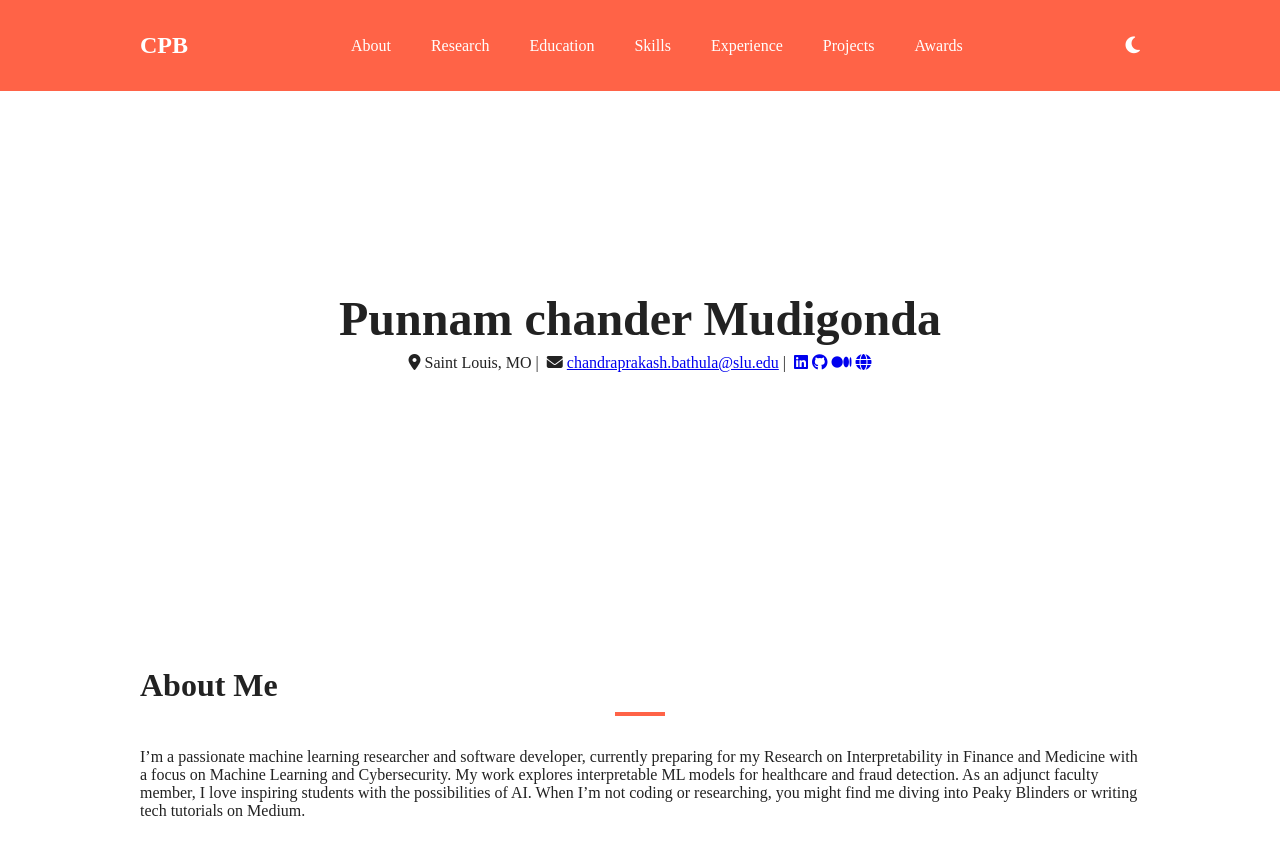
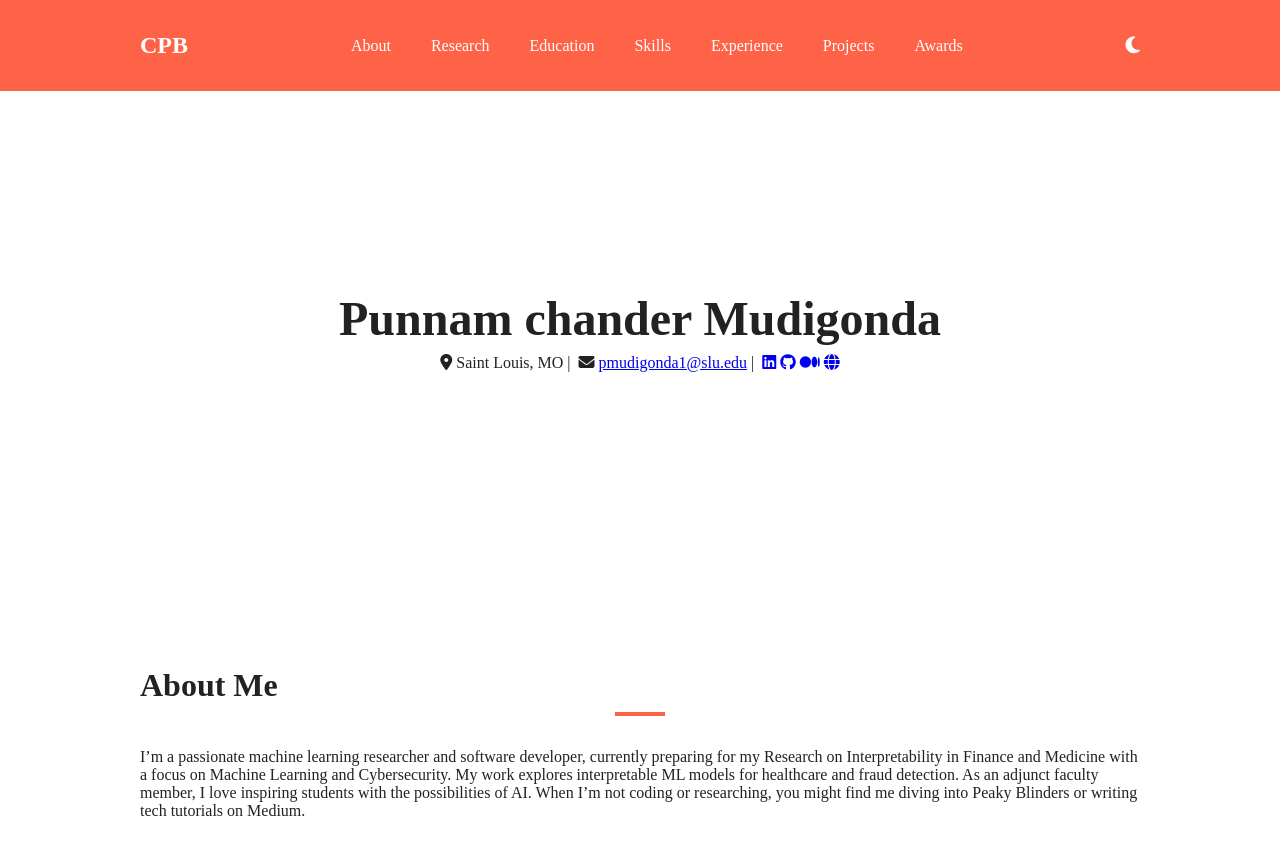
Before and after one commit to Punnam490/Punnam-Resume, a plain HTML site: page index.html in a window 1280 px wide. Shown: the top 855 px of the page. Drawn offline with nearby package versions, Linux system fonts and the light colour scheme; a small style sheet from the web is missing.

Commit message:
Update index.html

```diff
--- a/index.html
+++ b/index.html
@@ -52,7 +52,7 @@
         <i class="fas fa-map-marker-alt"></i> Saint Louis, MO |
         <i class="fas fa-envelope"></i>
         <a href="mailto:chandraprakash.bathula@slu.edu"
-          >chandraprakash.bathula@slu.edu</a
+          >pmudigonda1@slu.edu</a
         > |
         <a href="#" target="_blank"><i class="fab fa-linkedin"></i></a>
         <a href="#" target="_blank"><i class="fab fa-github"></i></a>
```
